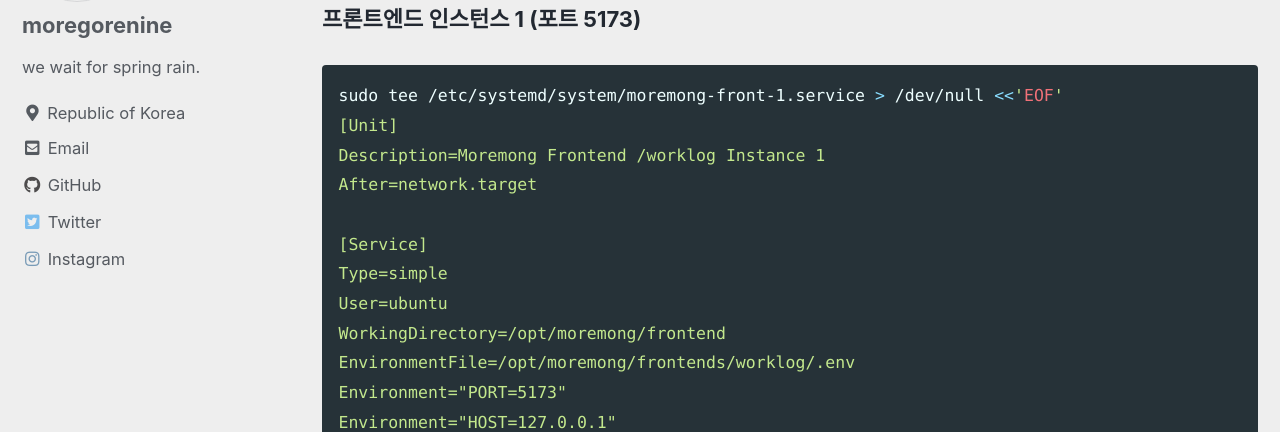
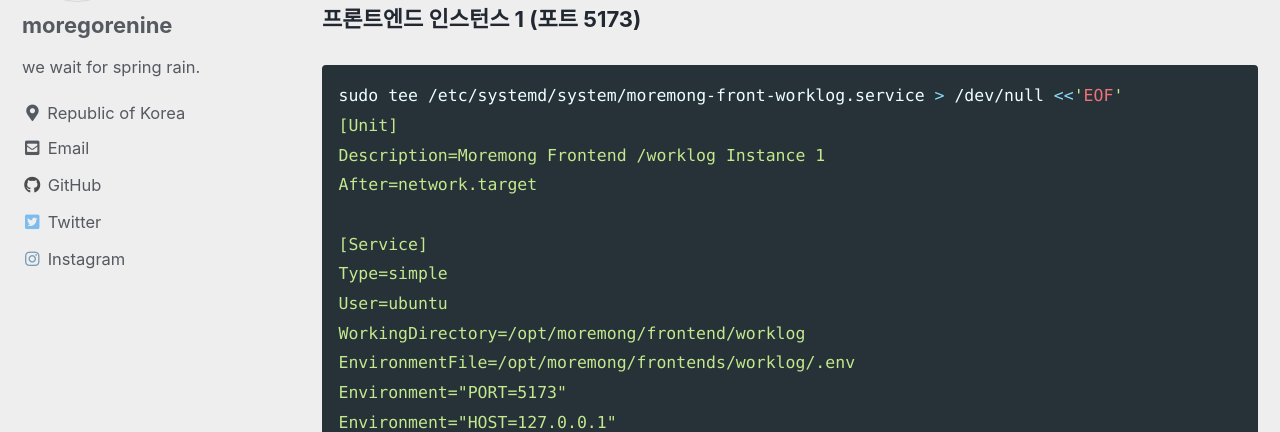
Before and after one commit to moregorenine/moregorenine.github.io, a Jekyll site: the page built from _posts/dev/2025-11-16-ubuntu-deployment-guide-claude.md, in a window 1280 px wide and 1400 px high, scrolled down 26026 px. Shown: the part 174-606 px from the top of the window. Built offline with Jekyll 4.4.1, drawn with Linux system fonts in a browser that asks for light colours; cached includes are drawn as plain includes; comment, search, counter and statistics services are not loaded; some of the changed text lies outside the part shown.

Commit message:
Fix working directory for frontend service instances
Updated service configuration for frontend instances to point to the correct working directory for the worklog.

````diff
--- a/_posts/dev/2025-11-16-ubuntu-deployment-guide-claude.md
+++ b/_posts/dev/2025-11-16-ubuntu-deployment-guide-claude.md
@@ -741,7 +741,7 @@ npm ci --omit=dev  # package-lock.json 기반으로 설치
 **프론트엔드 인스턴스 1 (포트 5173)**
 
 ```bash
-sudo tee /etc/systemd/system/moremong-front-1.service > /dev/null <<'EOF'
+sudo tee /etc/systemd/system/moremong-front-worklog.service > /dev/null <<'EOF'
 [Unit]
 Description=Moremong Frontend /worklog Instance 1
 After=network.target
@@ -749,7 +749,7 @@ After=network.target
 [Service]
 Type=simple
 User=ubuntu
-WorkingDirectory=/opt/moremong/frontend
+WorkingDirectory=/opt/moremong/frontend/worklog
 EnvironmentFile=/opt/moremong/frontends/worklog/.env
 Environment="PORT=5173"
 Environment="HOST=127.0.0.1"
@@ -786,7 +786,7 @@ After=network.target
 [Service]
 Type=simple
 User=ubuntu
-WorkingDirectory=/opt/moremong/frontend
+WorkingDirectory=/opt/moremong/frontend/worklog
 EnvironmentFile=/opt/moremong/frontends/worklog/.env
 Environment="PORT=5174"
 Environment="HOST=127.0.0.1"
````
